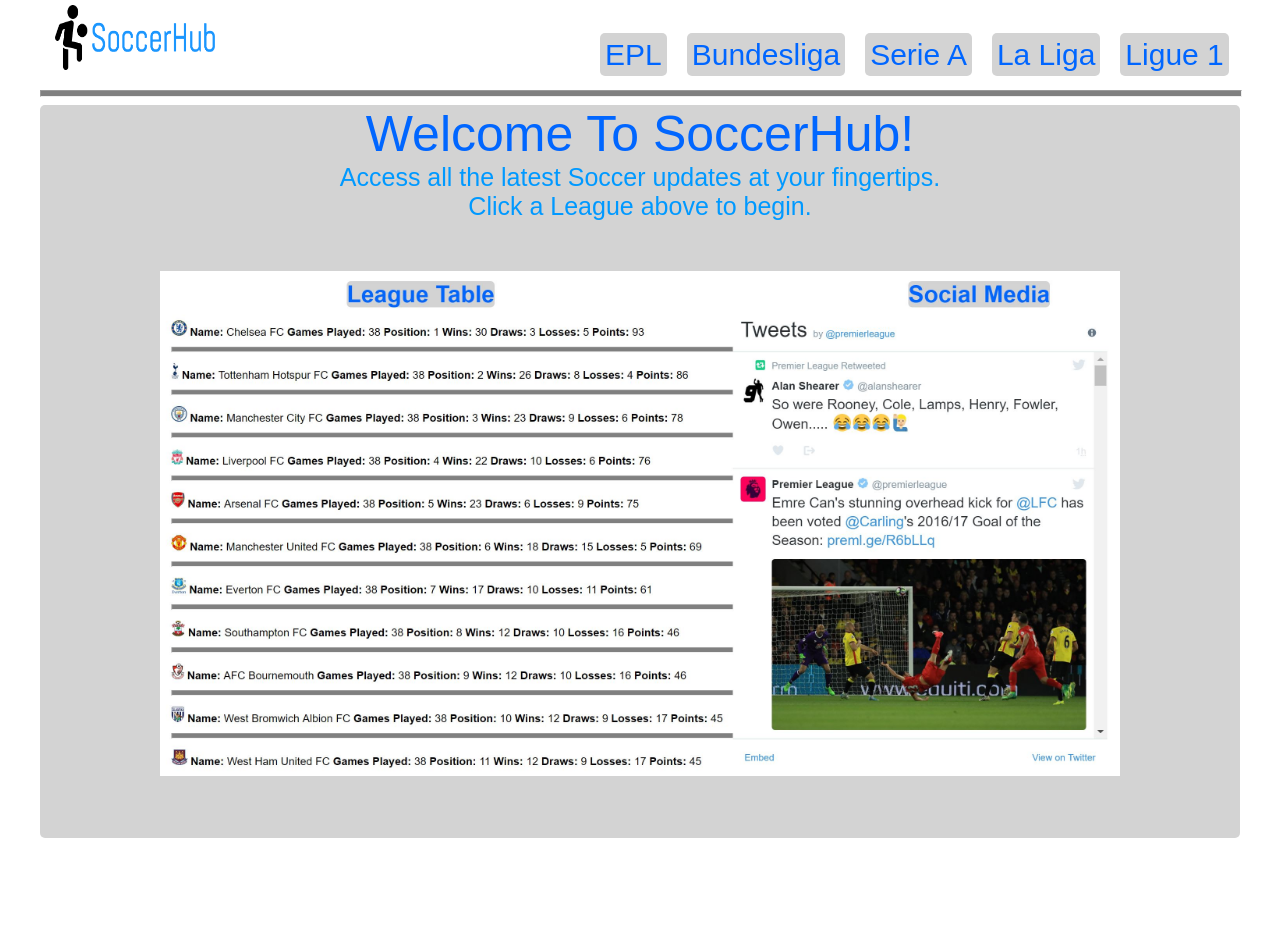
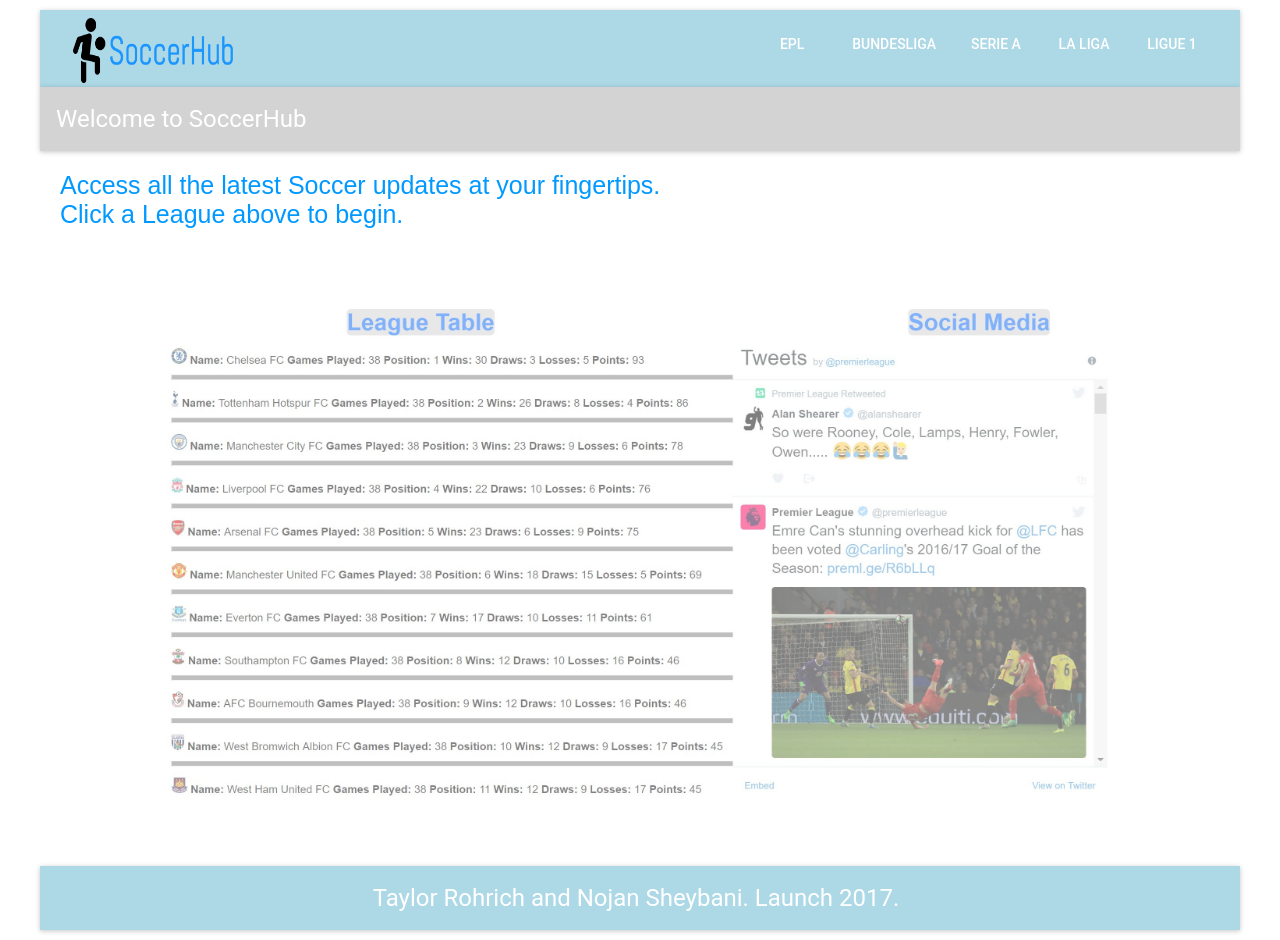
Before and after one commit to nickshey/SoccerHub, a React (Create React App) app in the folder app/: page / in a window 1280 px wide. Before the commit the page ends 848 px from the top, so only its background shows below. Built offline with nearby package versions, Linux system fonts and the light colour scheme.

Commit message:
Updated Style

```diff
--- a/app/src/App.css
+++ b/app/src/App.css
@@ -115,7 +115,7 @@
 .welcome{
 width: 100%;
 height: 100%;
-background-color: lightgrey;
+background-color: white;
 position: relative;
 border-radius: 5px;
 text-align: center;
@@ -128,9 +128,13 @@
   border-radius: 5px;
   padding-top: 50px;
   padding-bottom: 50px;
+  opacity: 0.5;
 }
 .welcome-sub{
-  text-align: center;
+  text-align: left;
+  margin: 10px;
+  padding: 10px;
+  width: 100%;
   color: #0099ff;
 font-size: 25px;
 }
--- a/app/src/App.js
+++ b/app/src/App.js
@@ -3,6 +3,12 @@
 import './App.css';
 import axios from 'axios';
 import Pageselect from './components/header.js';
+import MuiThemeProvider from 'material-ui/styles/MuiThemeProvider';
+import AppBar from 'material-ui/AppBar';
+import Paper from 'material-ui/Paper';
+import Menu from 'material-ui/Menu';
+import MenuItem from 'material-ui/MenuItem';
+import FlatButton from 'material-ui/FlatButton';
 import {
   BrowserRouter as Router,
   Route,
@@ -15,6 +21,17 @@
       <div className="App">
         <div className='container'>
           <Pageselect />
+          <MuiThemeProvider>
+            <AppBar  style={{
+      width: '100%',
+      margin: '0 auto',
+      backgroundColor: "lightblue",
+      textAlign: "center",
+      textColor: "white",
+
+    }}
+       title= {<div>Taylor Rohrich and Nojan Sheybani. Launch 2017.</div>} iconElementLeft= {<div></div>}/>
+       </MuiThemeProvider>
         </div>
       </div>
     );
--- a/app/src/components/Bundesliga.js
+++ b/app/src/components/Bundesliga.js
@@ -1,6 +1,12 @@
 import React, { Component } from 'react';
 import axios from 'axios';
 import { Timeline } from 'react-twitter-widgets'
+import MuiThemeProvider from 'material-ui/styles/MuiThemeProvider';
+import AppBar from 'material-ui/AppBar';
+import Paper from 'material-ui/Paper';
+import Menu from 'material-ui/Menu';
+import MenuItem from 'material-ui/MenuItem';
+import FlatButton from 'material-ui/FlatButton';
 class EPL extends Component {
 
     state = {
@@ -78,15 +84,21 @@
     return (
       <div>
         <div >
-
+           <MuiThemeProvider>
+          <AppBar style={{
+      width: '100%',
+      margin: '0 auto',
+      backgroundColor: "lightgrey",
+      textAlign: "Left",
+      textColor: "white",
+    }} iconElementLeft = {<div></div>} title = {"Bundesliga League Table"}/>
+    </MuiThemeProvider>
         </div>
         <p className = "App-intro">
         </p>
         <div className="leftHalf">
-          <h1 className="league" align="center">League Table</h1>
           {loading ? this.renderLoading() : this.renderDetails()}
         </div>
-        <h1 className="rightLabel">Social Media</h1>
         <div className="rightHalf">
             <Timeline
               dataSource={{
--- a/app/src/components/EPL.js
+++ b/app/src/components/EPL.js
@@ -1,6 +1,12 @@
 import React, { Component } from 'react';
 import axios from 'axios';
 import { Timeline } from 'react-twitter-widgets'
+import MuiThemeProvider from 'material-ui/styles/MuiThemeProvider';
+import AppBar from 'material-ui/AppBar';
+import Paper from 'material-ui/Paper';
+import Menu from 'material-ui/Menu';
+import MenuItem from 'material-ui/MenuItem';
+import FlatButton from 'material-ui/FlatButton';
 class EPL extends Component {
 
     state = {
@@ -78,15 +84,21 @@
     return (
       <div>
         <div >
-
+          <MuiThemeProvider>
+          <AppBar style={{
+      width: '100%',
+      margin: '0 auto',
+      backgroundColor: "lightgrey",
+      textAlign: "Left",
+      textColor: "white",
+    }} iconElementLeft = {<div></div>} title = {"EPL League Table"}/>
+    </MuiThemeProvider>
         </div>
         <p className = "App-intro">
         </p>
         <div className="leftHalf">
-          <h1 className="league" align="center">League Table</h1>
           {loading ? this.renderLoading() : this.renderDetails()}
         </div>
-        <h1 className="rightLabel">Social Media</h1>
         <div className="rightHalf">
             <Timeline
               dataSource={{
--- a/app/src/components/LaLiga.js
+++ b/app/src/components/LaLiga.js
@@ -1,6 +1,12 @@
 import React, { Component } from 'react';
 import axios from 'axios';
 import { Timeline } from 'react-twitter-widgets'
+import MuiThemeProvider from 'material-ui/styles/MuiThemeProvider';
+import AppBar from 'material-ui/AppBar';
+import Paper from 'material-ui/Paper';
+import Menu from 'material-ui/Menu';
+import MenuItem from 'material-ui/MenuItem';
+import FlatButton from 'material-ui/FlatButton';
 class EPL extends Component {
 
     state = {
@@ -78,15 +84,21 @@
     return (
       <div>
         <div >
-
+           <MuiThemeProvider>
+          <AppBar style={{
+      width: '100%',
+      margin: '0 auto',
+      backgroundColor: "lightgrey",
+      textAlign: "Left",
+      textColor: "white",
+    }} iconElementLeft = {<div></div>} title = {"La Liga League Table"}/>
+    </MuiThemeProvider>
         </div>
         <p className = "App-intro">
         </p>
         <div className="leftHalf">
-          <h1 className="league" align="center">League Table</h1>
           {loading ? this.renderLoading() : this.renderDetails()}
         </div>
-        <h1 className="rightLabel">Social Media</h1>
         <div className="rightHalf">
             <Timeline
               dataSource={{
--- a/app/src/components/Ligue1.js
+++ b/app/src/components/Ligue1.js
@@ -1,6 +1,12 @@
 import React, { Component } from 'react';
 import axios from 'axios';
 import { Timeline } from 'react-twitter-widgets'
+import MuiThemeProvider from 'material-ui/styles/MuiThemeProvider';
+import AppBar from 'material-ui/AppBar';
+import Paper from 'material-ui/Paper';
+import Menu from 'material-ui/Menu';
+import MenuItem from 'material-ui/MenuItem';
+import FlatButton from 'material-ui/FlatButton';
 class EPL extends Component {
 
     state = {
@@ -78,15 +84,21 @@
     return (
       <div>
         <div >
-
+           <MuiThemeProvider>
+          <AppBar style={{
+      width: '100%',
+      margin: '0 auto',
+      backgroundColor: "lightgrey",
+      textAlign: "Left",
+      textColor: "white",
+    }} iconElementLeft = {<div></div>} title = {"Ligue 1 League Table"}/>
+    </MuiThemeProvider>
         </div>
         <p className = "App-intro">
         </p>
         <div className="leftHalf">
-          <h1 className="league" align="center">League Table</h1>
           {loading ? this.renderLoading() : this.renderDetails()}
         </div>
-        <h1 className="rightLabel">Social Media</h1>
         <div className="rightHalf">
             <Timeline
               dataSource={{
--- a/app/src/components/SerieA.js
+++ b/app/src/components/SerieA.js
@@ -1,6 +1,12 @@
 import React, { Component } from 'react';
 import axios from 'axios';
 import { Timeline } from 'react-twitter-widgets'
+import MuiThemeProvider from 'material-ui/styles/MuiThemeProvider';
+import AppBar from 'material-ui/AppBar';
+import Paper from 'material-ui/Paper';
+import Menu from 'material-ui/Menu';
+import MenuItem from 'material-ui/MenuItem';
+import FlatButton from 'material-ui/FlatButton';
 class EPL extends Component {
 
     state = {
@@ -78,15 +84,21 @@
     return (
       <div>
         <div >
-
+           <MuiThemeProvider>
+          <AppBar style={{
+      width: '100%',
+      margin: '0 auto',
+      backgroundColor: "lightgrey",
+      textAlign: "Left",
+      textColor: "white",
+    }} iconElementLeft = {<div></div>} title = {"Serie A League Table"}/>
+    </MuiThemeProvider>
         </div>
         <p className = "App-intro">
         </p>
         <div className="leftHalf">
-          <h1 className="league" align="center">League Table</h1>
           {loading ? this.renderLoading() : this.renderDetails()}
         </div>
-        <h1 className="rightLabel">Social Media</h1>
         <div className="rightHalf">
             <Timeline
               dataSource={{
--- a/app/src/components/header.js
+++ b/app/src/components/header.js
@@ -11,7 +11,16 @@
   Route,
   Link
 } from 'react-router-dom';
-
+import MuiThemeProvider from 'material-ui/styles/MuiThemeProvider';
+import AppBar from 'material-ui/AppBar';
+import Paper from 'material-ui/Paper';
+import Menu from 'material-ui/Menu';
+import MenuItem from 'material-ui/MenuItem';
+import FlatButton from 'material-ui/FlatButton';
+/**
+ * A simple example of `AppBar` with an icon on the right.
+ * By default, the left icon is a navigation-menu.
+ */
 class Pageselect extends React.Component {
   constructor(props) {
     super(props);
@@ -35,26 +44,26 @@
     return (
       <Router>
       <div className = 'top'>
-        {console.log(this.state.page)}
-
-        <ul className='languages'>
-
-          <Link to="/"><img src ={logo} alt = '' className = 'logo_img'/></Link>
-
-          {languages.map(function (lang) {
-            return (
-
-              <li className = "languages"
-                style={lang === this.state.selectedLanguage ? {color: '#6699ff'} : null}
-                onClick={this.updateLanguage.bind(null, lang)}
-                key={lang}><Link to={lang}>
-                  {lang}
-                 </Link>
-              </li>
-            )
-          }, this)}
-        </ul>
-         <hr/>
+         <MuiThemeProvider>
+           <div>
+         <AppBar  style={{
+      width: '100%',
+      margin: '0 auto',
+      backgroundColor: "lightblue",
+      textAlign: "right",
+      textColor: "white",
+    }}
+       title= {<div>
+      <Link to="EPL"><FlatButton style = {{color: "white"}}label ="EPL"  /></Link>
+      <Link to="Bundesliga"><FlatButton style = {{color: "white"}} label ="Bundesliga"  /></Link>
+      <Link to="Serie A"><FlatButton style = {{color: "white"}}label ="Serie A"  /></Link>
+      <Link to="La Liga"><FlatButton style = {{color: "white"}}label ="La Liga"  /></Link>
+      <Link to="Ligue 1"><FlatButton style = {{color: "white"}} label ="Ligue 1"  /></Link>
+      </div>}
+      iconElementLeft= {<Link to="/"><img src ={logo} alt = '' className = 'logo_img'/></Link>}
+  />
+  </div>
+        </MuiThemeProvider>
       <Route exact path="/EPL" component={EPL}/>
       <Route exact path="/Bundesliga" component={Bundesliga}/>
       <Route exact path="/Serie A" component={SerieA}/>
--- a/app/src/components/welcome.js
+++ b/app/src/components/welcome.js
@@ -4,12 +4,29 @@
   Route,
   Link
 } from 'react-router-dom';
+import AppBar from 'material-ui/AppBar';
+import Paper from 'material-ui/Paper';
+import Menu from 'material-ui/Menu';
+import MenuItem from 'material-ui/MenuItem';
+import FlatButton from 'material-ui/FlatButton';
 import welcomeimg from './example.jpg'
+import MuiThemeProvider from 'material-ui/styles/MuiThemeProvider';
 class Welcome extends Component {
   render() {
     return (
       <div className="welcome">
-        Welcome To SoccerHub!
+        <MuiThemeProvider>
+          <div>
+          <AppBar style={{
+      width: '100%',
+      margin: '0 auto',
+      backgroundColor: "lightgrey",
+      textAlign: "Left",
+      textColor: "white",
+    }} iconElementLeft = {<div></div>} title = {<div>Welcome to SoccerHub</div>}/>
+
+    </div>
+    </MuiThemeProvider>
         <div className = "welcome-sub">
             Access all the latest Soccer updates at your fingertips. <br/> Click a League above to begin.
         </div>
```
Also changed, not shown: 1 other file (tests, documents, lock files or other folders).
